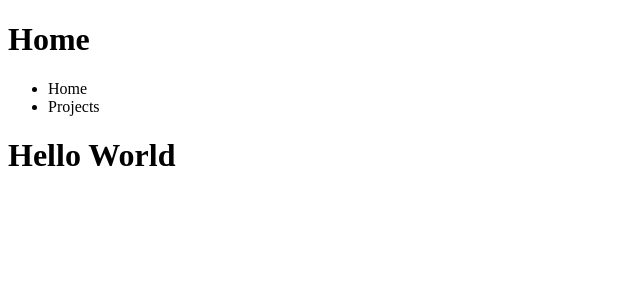
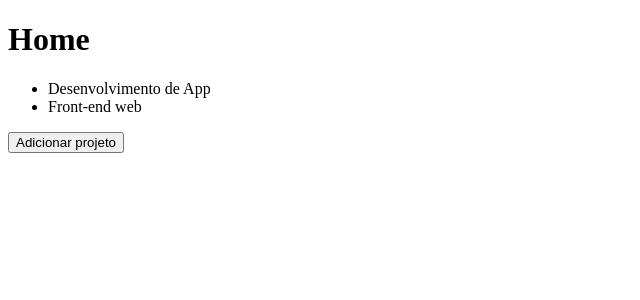
Before and after one commit to angeloevangelista/gostack, a React app in the folder conceitos-dev/frontend/: page / in a window 1280 px wide. Shown: the top 300 px of the page, without its empty margins (0-640 px from the left). Built offline with nearby package versions, Linux system fonts and the light colour scheme.

Commit message:
Entendendo Estado e Imutabilidade

```diff
--- a/conceitos-dev/frontend/src/App.js
+++ b/conceitos-dev/frontend/src/App.js
@@ -1,17 +1,30 @@
-import React from 'react';
+import React, { useState } from 'react';
 
 import Header from './components/Header';
 
 function App() {
+  const [projects, setProjects] = useState([
+    'Desenvolvimento de App',
+    'Front-end web',
+  ]);
+
+  function handleAddProject() {
+    setProjects([...projects, `Projeto numero ${projects.length}`]);
+  }
+
   return (
     <>
-      <Header title="Home">
-        <ul>
-          <li>Home</li>
-          <li>Projects</li>
-        </ul>
-      </Header>
-      <h1>Hello World</h1>
+      <Header title="Home" />
+
+      <ul>
+        {projects.map((project) => (
+          <li key={project}>{project}</li>
+        ))}
+      </ul>
+
+      <button type="button" onClick={handleAddProject}>
+        Adicionar projeto
+      </button>
     </>
   );
 }
--- a/conceitos-dev/frontend/src/components/Header.js
+++ b/conceitos-dev/frontend/src/components/Header.js
@@ -1,11 +1,9 @@
 import React from 'react';
 
-function Header({ children, title }) {
+function Header({ title }) {
   return (
     <header>
       <h1>{title}</h1>
-
-      {children}
     </header>
   );
 }
```
Also changed, not shown: 1 other file (tests, documents, lock files or other folders).
